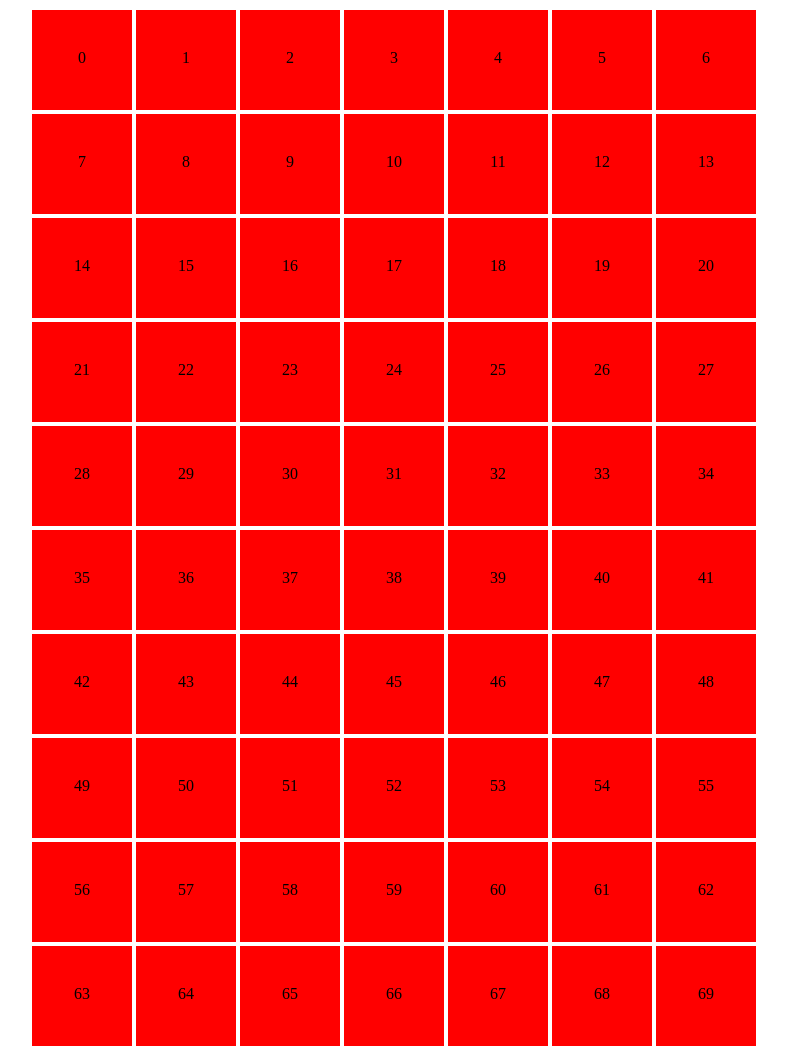
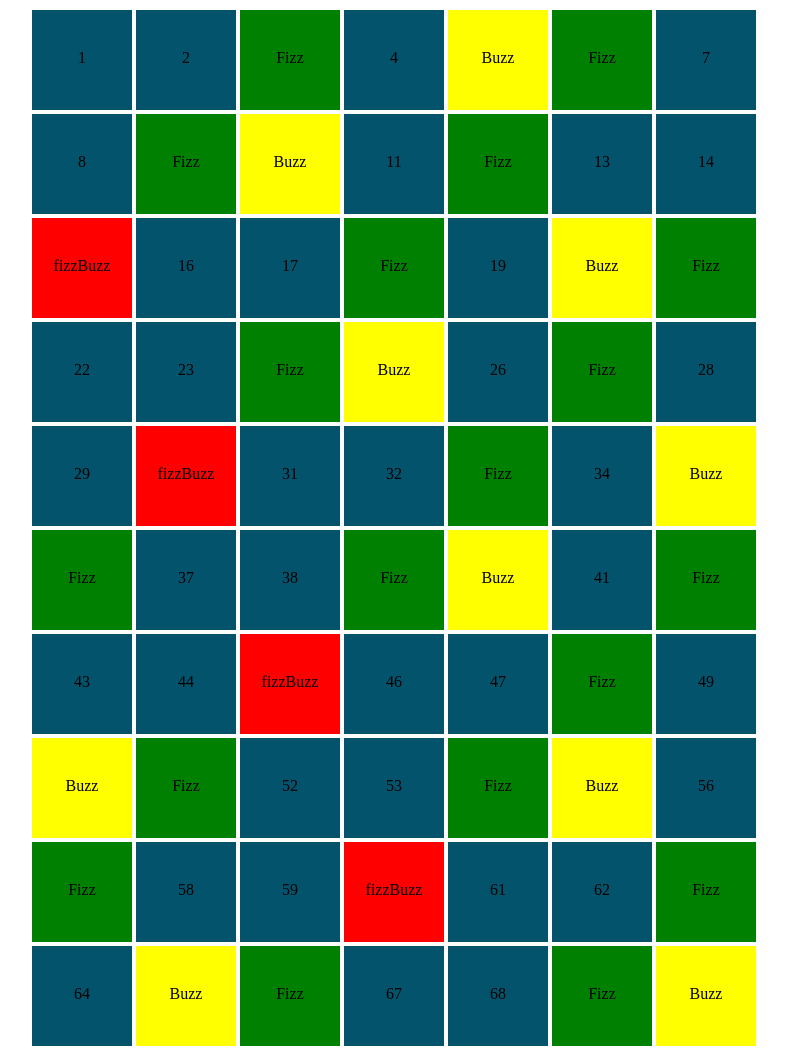
Before and after one commit to devitoangelo/js-fizzbuzz, a plain HTML site: page index.html in a window 1280 px wide. Shown: the top 1049 px of the page, without its empty margins (230-1017 px from the left). Drawn offline with Linux system fonts and the light colour scheme.

Commit message:
final-js

```diff
--- a/assets/css/style.css
+++ b/assets/css/style.css
@@ -9,7 +9,7 @@
     .box{
         width: 100px;
         height: 100px;
-        background-color: red;
+        background-color: rgb(3, 83, 109);
         list-style: none;
         margin: 2px;
         line-height: 6;
--- a/assets/js/main.js
+++ b/assets/js/main.js
@@ -2,11 +2,26 @@
 //colleghiamo la lista di html al nostro js
 const elementList=document.getElementById("list")
 
+
+
 // stampiamo i numeri da 1 a 100
-for (let i=0; i<=100; i++) {
+for (let i=1; i<=100; i++) {
     console.log(i);
-    const markupList = `<li class="box box-${i}">${i}</li>`
+    let markupList = `<li class="box box-${i}">${i}</li>`
     console.log(markupList);
 
+   // per i multipli sia di 3 - 5 stampa FizzBuzz al posto del numero
+    if (i % 3 ===0 &&i % 5 ===0){
+        markupList = `<li style="background-color:red;" class="box box-${i}">fizzBuzz</li>`
+
+       //per i multipli di 5 stampa Buzz al posto del nmero
+    } else if (i % 5 ===0) {
+        markupList = `<li style="background-color:yellow;" class="box box-${i}">Buzz</li>`
+
+       //per i multipli di 3 stampa fizz al posto del numero
+    } else if (i % 3 ===0) {
+        markupList = `<li style="background-color:green;" class="box box-${i}">Fizz</li>`
+
+    }
     elementList.innerHTML += markupList
-}
+    }
```
Also changed, not shown: 1 other file.
